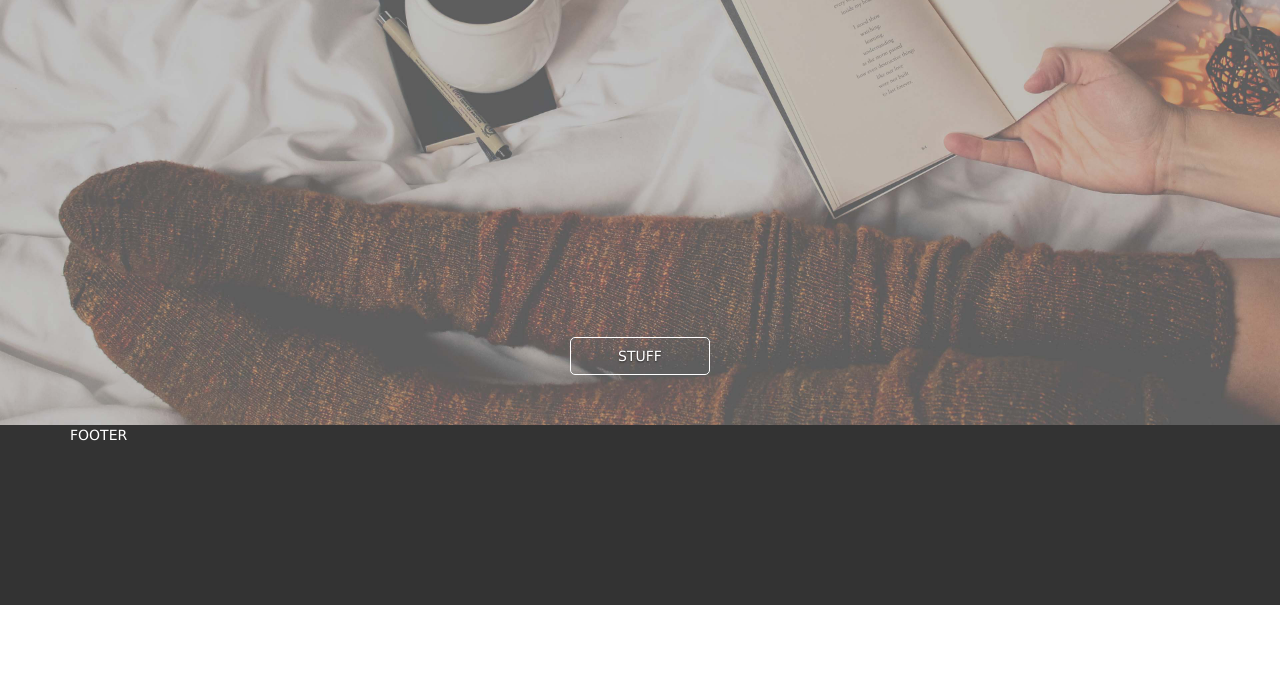
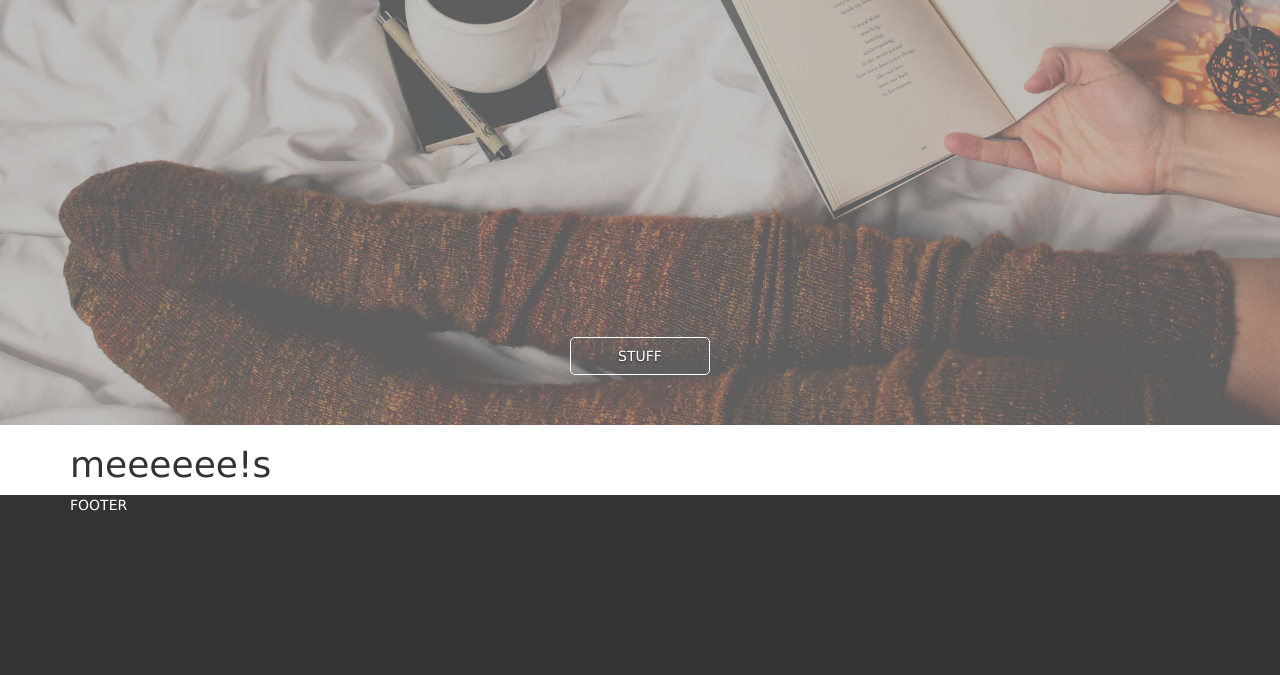
Before and after one commit to daniellabonte/bigfoot, a PHP site: page / in a window 1280 px wide. Shown: the part 198-873 px from the top of the page. Before the commit the page ends 803 px from the top, so only its background shows below. Run offline with PHP 8.4, Linux system fonts and the light colour scheme; data that the repository does not hold is empty; some libraries are stand-ins or nearby versions.

Commit message:
added me

```diff
--- a/index.php
+++ b/index.php
@@ -40,7 +40,7 @@
 		</style>
 	<div class="container">
 	<!-- Reopen container for page contents -->
-
+	<h1>meeeeee!s</h1>
 	<!-- STUFF HERE -->
 
 <?php include 'footer.php'; ?>
```
